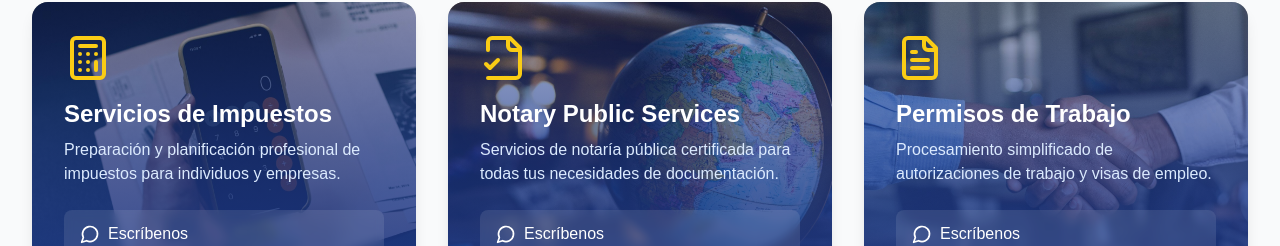
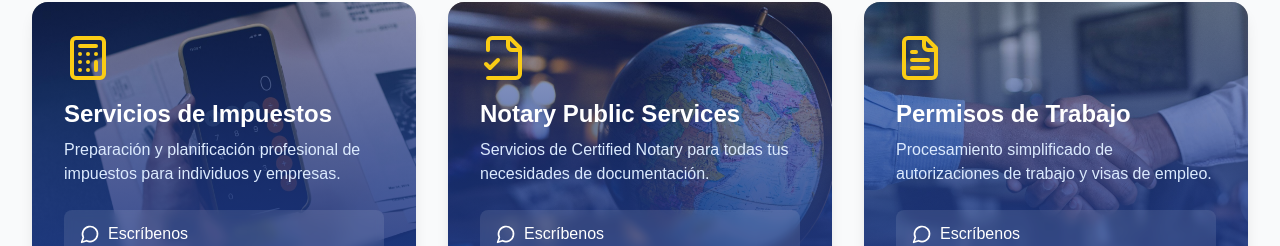
Before and after one commit to MarcosSanPedro/PDM-services, a React (Vite) app: page / in a window 1280 px wide. Shown: the part 1370-1616 px from the top of the page. Built offline with nearby package versions, Linux system fonts and the light colour scheme; a web font is replaced by a local one.

Commit message:
Update description terminology in Services component for clarity and consistency

```diff
--- a/src/components/Services.tsx
+++ b/src/components/Services.tsx
@@ -34,7 +34,7 @@ const services = [
   {
     icon: FileCheck2,
     title: 'Notary Public Services',
-    description: 'Servicios de notaría pública certificada para todas tus necesidades de documentación.',
+    description: 'Servicios de Certified Notary para todas tus necesidades de documentación.',
     image: 'images/4.jpg',
     whatsappMessage: '¡Hola! Necesito Notary Public Services.'
   },
```
